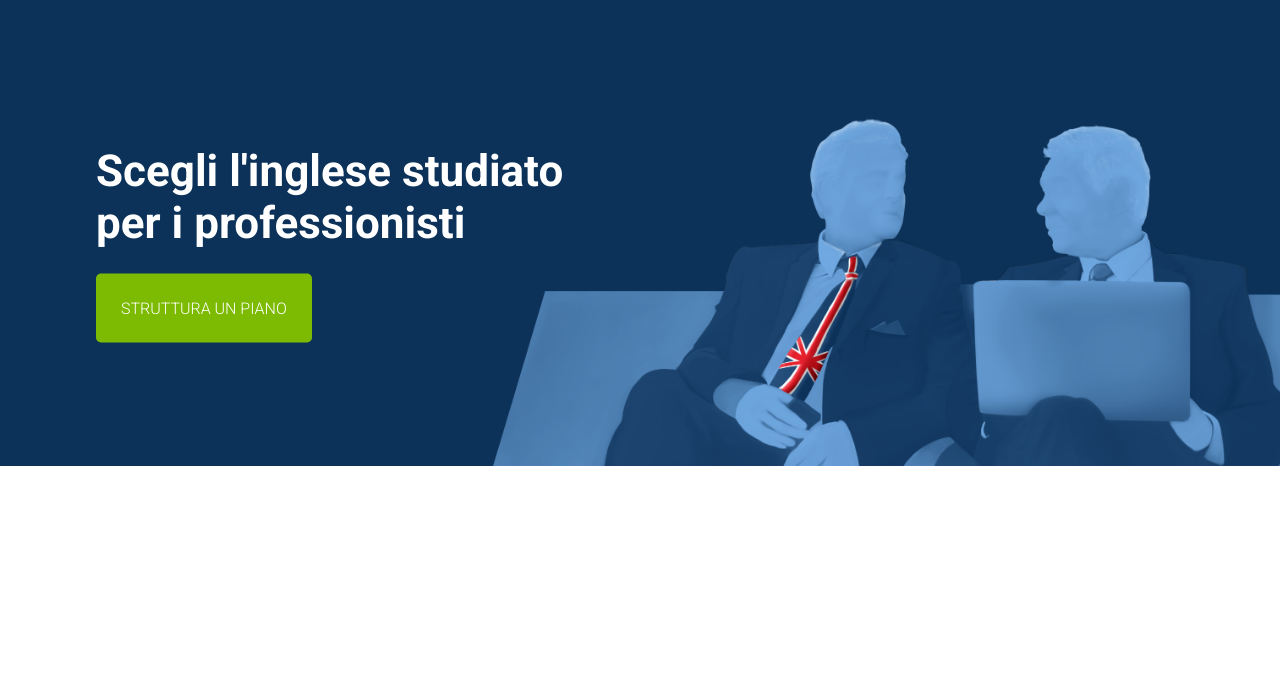
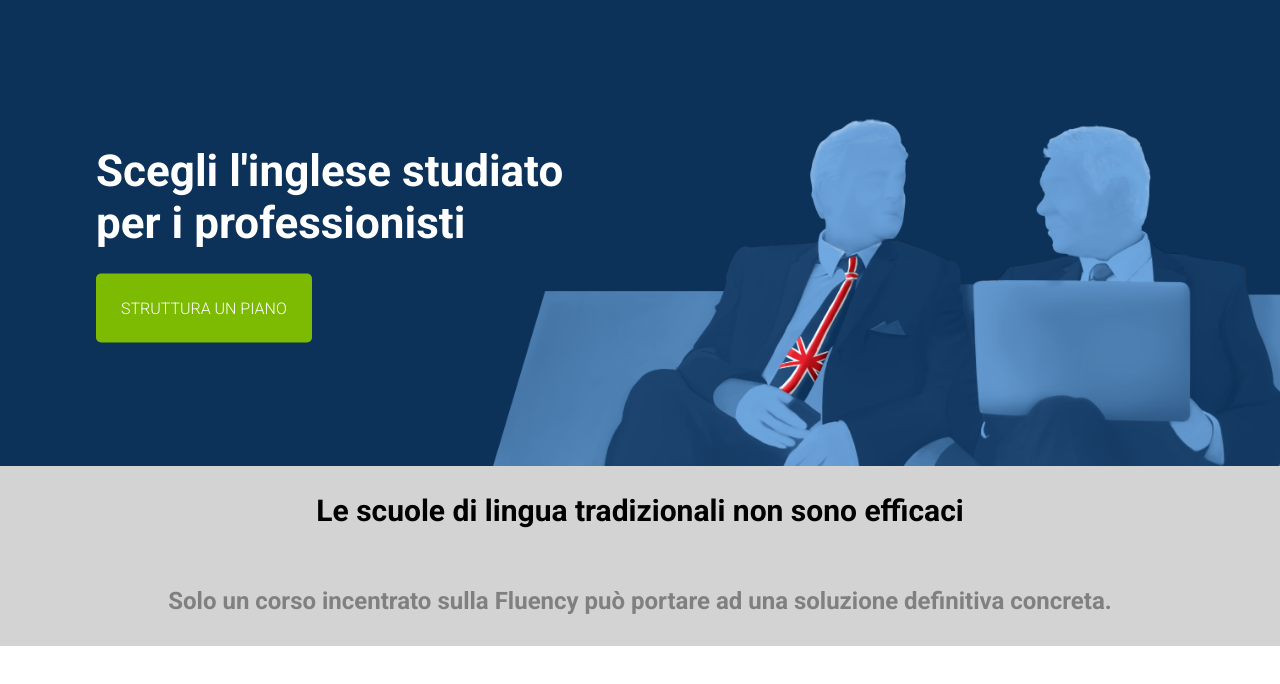
Before and after one commit to Xutrurn/htmlcss-fluentify, a plain HTML site: page index.html in a window 1280 px wide. Shown: the part 84-768 px from the top of the page. Drawn offline with Linux system fonts and the light colour scheme.

Commit message:
9th commit

```diff
--- a/css/style.css
+++ b/css/style.css
@@ -140,6 +140,30 @@ header{
   /* text-transform: capitalize; */
 }
 
+/* ! MAIN START */
+main{
+  /* delete this below */
+  background-color: #d3d3d3;
+  height: 180px;
+  text-align: center;
+}
+
+.language{
+  height: 90px;
+  line-height: 90px;
+  color: black;
+  font-size: 20px;
+  /* delete this below */
+  /* background-color: rgba(172, 232, 92, 0.5); */
+}
+
+.plane{
+  height: 90px;
+  line-height: 90px;
+  color: #808080;
+  /* delete this below */
+  /* background-color: rgba(172, 50, 92, 0.5); */
+}
 
 
 
--- a/index.html
+++ b/index.html
@@ -43,7 +43,16 @@
     </header>
     <!--  ! HEADER END *************************-->
 
-
+    <!-- ! MAIN START *********************-->
+    <main>
+      <section class="language">
+        <h2>Le scuole di lingua tradizionali non sono efficaci</h2>
+      </section>
+      <section class="plane">
+        <h2>Solo un corso incentrato sulla Fluency pu&ograve; portare ad una soluzione definitiva concreta.</h2>
+      </section>
+    </main>
+    <!-- ! MAIN START *********************-->
 
 
 
```
